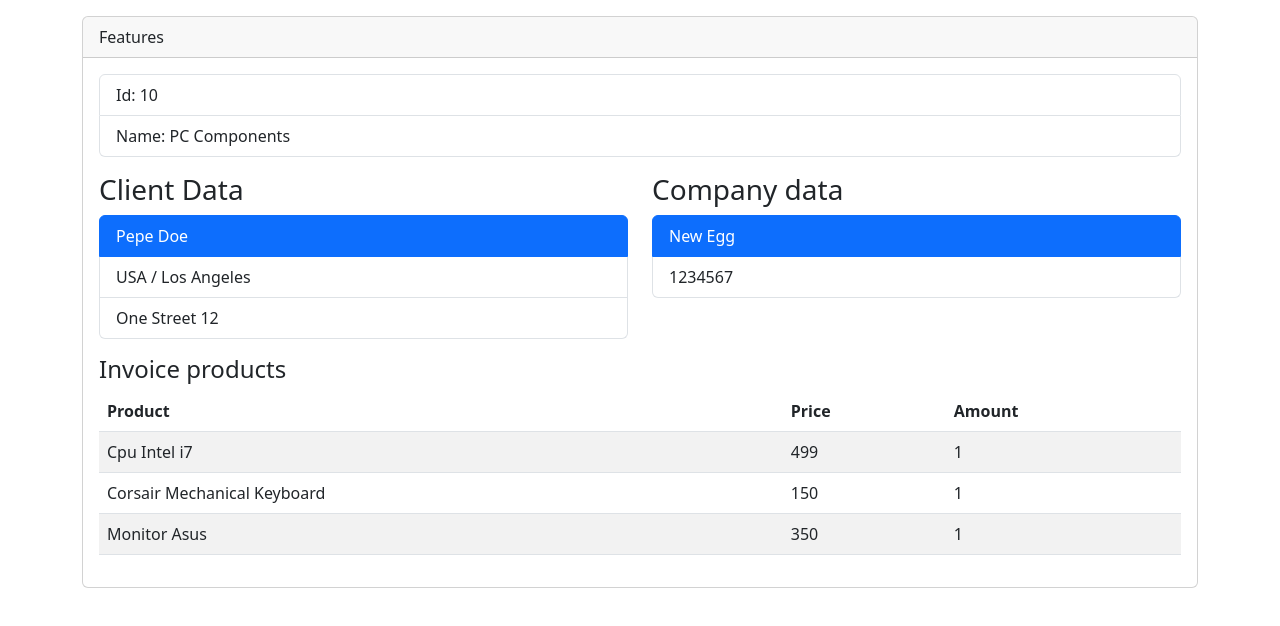
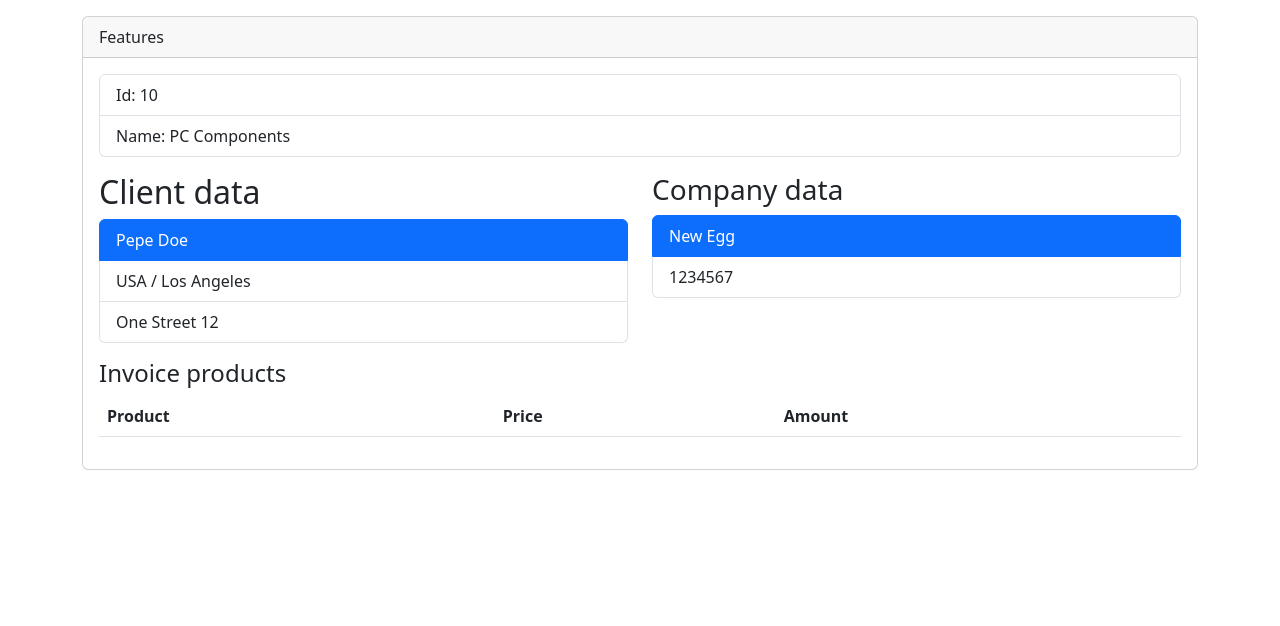
Before and after one commit to CarlosMejia01/react_practice_1, a React (Vite) app in the folder 04-invoice-app/: page / in a window 1280 px wide. Shown: the top 626 px of the page. Built offline with nearby package versions, Linux system fonts and the light colour scheme.

Commit message:
feat: subdividing componentes and installation of proptypes

```diff
--- a/04-invoice-app/package.json
+++ b/04-invoice-app/package.json
@@ -10,6 +10,7 @@
     "preview": "vite preview"
   },
   "dependencies": {
+    "prop-types": "^15.8.1",
     "react": "^18.2.0",
     "react-dom": "^18.2.0"
   },
--- /dev/null
+++ b/04-invoice-app/src/components/ClientView.jsx
@@ -0,0 +1,14 @@
+export const ClientView = ({ title, client }) => {
+    const { name: nameClient, lastName, address } = client;
+    const { country, city, street, number } = address;
+    return (
+        <>
+            <h2>{ title }</h2>
+            <ul className="list-group">
+                <li className="list-group-item active">{nameClient} {lastName}</li>
+                <li className="list-group-item">{country} / {city}</li>
+                <li className="list-group-item">{street} {number}</li>
+            </ul>
+        </>
+    )
+}
--- /dev/null
+++ b/04-invoice-app/src/components/CompanyView.jsx
@@ -0,0 +1,11 @@
+export const CompanyView = ({title, company}) => {
+    return (
+        <>
+            <h3>{title}</h3>
+            <ul className="list-group">
+                <li className="list-group-item active">{company.name}</li>
+                <li className="list-group-item">{company.fiscalNumber}</li>
+            </ul>
+        </>
+    )
+}
--- a/04-invoice-app/src/components/InvoiceApp.jsx
+++ b/04-invoice-app/src/components/InvoiceApp.jsx
@@ -1,9 +1,11 @@
 import { getInvoice } from "../services/getInvoice";
+import { ClientView } from "./ClientView";
+import { CompanyView } from "./CompanyView";
+import { InvocieView } from "./InvoiceView";
+import { ListItemsView } from "./ListItemsView";
 
 export const InvoiceApp = () => {
     const { id, name, client, company, items } = getInvoice();
-    const { name: nameClient, lastName, address } = client;
-    const { country, city, street, number } = address;
     return (
         <>
             <div className="container">
@@ -13,49 +15,17 @@
                         Features
                     </div>
                     <div className="card-body">
-
-                        <ul className="list-group">
-                            <li className="list-group-item">Id: {id}</li>
-                            <li className="list-group-item">Name: {name}</li>
-                        </ul>
+                        <InvocieView id={id} name={name} />
 
                         <div className="row my-3">
                             <div className="col">
-
-                                <h3>Client Data</h3>
-                                <ul className="list-group">
-                                    <li className="list-group-item active">{nameClient} {lastName}</li>
-                                    <li className="list-group-item">{country} / {city}</li>
-                                    <li className="list-group-item">{street} {number}</li>
-                                </ul>
+                                <ClientView title="Client data" client={client} />
                             </div>
                             <div className="col">
-                                <h3>Company data</h3>
-                                <ul className="list-group">
-                                    <li className="list-group-item active">{company.name}</li>
-                                    <li className="list-group-item">{company.fiscalNumber}</li>
-                                </ul>
+                                <CompanyView title="Company data" company={company} />
                             </div>
                         </div>
-                        <h4>Invoice products</h4>
-                        <table className="table table-striped table-hover">
-                            <thead>
-                                <tr>
-                                    <th>Product</th>
-                                    <th>Price</th>
-                                    <th>Amount</th>
-                                </tr>
-                            </thead>
-                            <tbody>
-                                {items.map(({ id, product, price, quantity }) => (<tr key={id}>
-                                    <td>{product}</td>
-                                    <td>{price}</td>
-                                    <td>{quantity}</td>
-                                </tr>
-                                )
-                                )}
-                            </tbody>
-                        </table>
+                        <ListItemsView title="Invoice products" items={items} />
                     </div>
                 </div>
             </div>
--- /dev/null
+++ b/04-invoice-app/src/components/InvoiceView.jsx
@@ -0,0 +1,10 @@
+export const InvocieView = ({id, name}) => {
+    return (
+        <>
+                        <ul className="list-group">
+                            <li className="list-group-item">Id: {id}</li>
+                            <li className="list-group-item">Name: {name}</li>
+                        </ul>
+        </>
+    )
+}
--- /dev/null
+++ b/04-invoice-app/src/components/ListItemsView.jsx
@@ -0,0 +1,24 @@
+import { RowItemView } from "./RowItemView"
+
+export const ListItemsView = ({ title, items }) => {
+    return (
+        <>
+
+            <h4>{title}</h4>
+            <table className="table table-striped table-hover">
+                <thead>
+                    <tr>
+                        <th>Product</th>
+                        <th>Price</th>
+                        <th>Amount</th>
+                    </tr>
+                </thead>
+                <tbody>
+                   {items.map(({id, product, price, quantity}) => {
+                    <RowItemView key={id} product={product} price={price} quantity={quantity} />
+                   })}
+                </tbody>
+            </table>
+        </>
+    )
+}
--- /dev/null
+++ b/04-invoice-app/src/components/RowItemView.jsx
@@ -0,0 +1,12 @@
+export const RowItemView = ({product, price, quantity}) => {
+    return (
+        <>
+            <tr>
+                <td>{product}</td>
+                <td>{price}</td>
+                <td>{quantity}</td>
+            </tr>
+
+        </>
+    )
+}
--- a/04-invoice-app/src/services/getInvoice.js
+++ b/04-invoice-app/src/services/getInvoice.js
@@ -1,4 +1,4 @@
-import { invoice } from "../components/data/invoice";
+import { invoice } from "../data/invoice";
 
 export const getInvoice = () => {
     return invoice;
```
Also changed, not shown: 04-invoice-app/src/data/invoice.js (renamed from 04-invoice-app/src/components/data/invoice.js), 1 other file (tests, documents, lock files or other folders).
